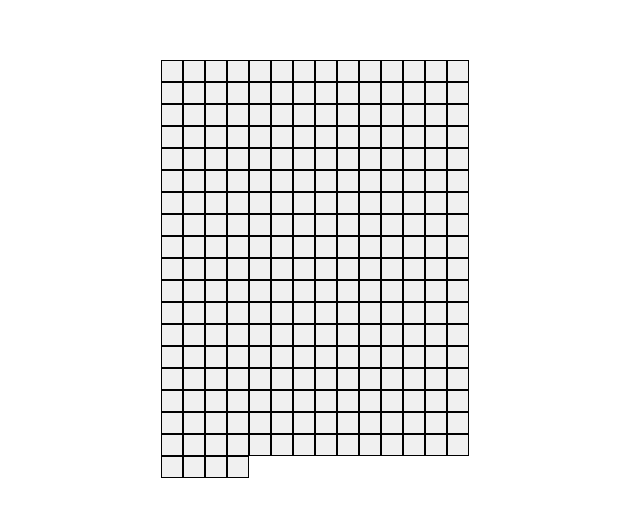
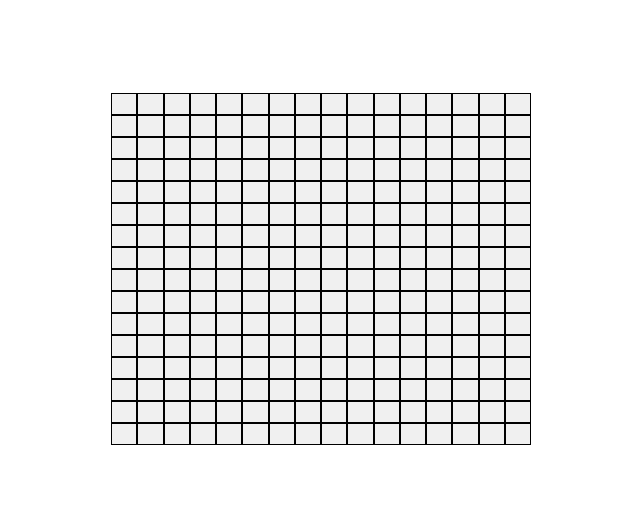
Before and after one commit to Mekly-stack/etch-a-sketch, a plain HTML site: page index.html in a window 1280 px wide. Shown: the part 131-648 px from the top of the page, without its empty margins (319-959 px from the left). Drawn offline with Linux system fonts and the light colour scheme.

Commit message:
Added 16x16 grid in javascript, Added mouseHover with random color effect

```diff
--- a/app.js
+++ b/app.js
@@ -1,8 +1,14 @@
 document.addEventListener("DOMContentLoaded", function() {
-    const gridContainer = document.getElementById("grid-container")
+    const gridContainer = document.getElementById("grid-container");
 
     for (let i = 0; i < 256; i++) {
         let div = document.createElement('div');
-       gridContainer.appendChild(div);
-      }
+        gridContainer.appendChild(div);
+    }
+
+    gridContainer.addEventListener('mouseover', function(event) {
+        if (event.target.matches('div')) {
+            event.target.style.backgroundColor = '#' + Math.floor(Math.random() * 16777215).toString(16);
+        }
+    });
 });
--- a/style.css
+++ b/style.css
@@ -16,7 +16,7 @@
 
     display: flex;
     flex-wrap: wrap;
-    width: 320px;
+    width: 420px;
   }
 
   .container > div {
```
